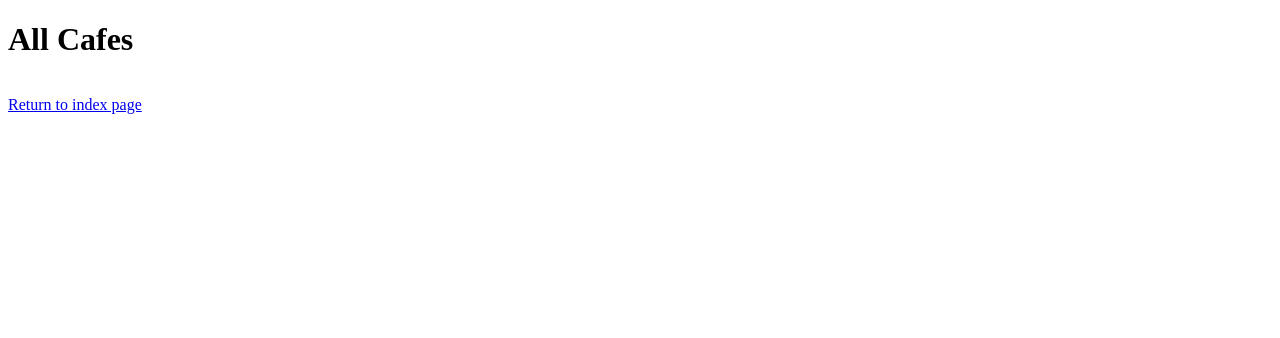
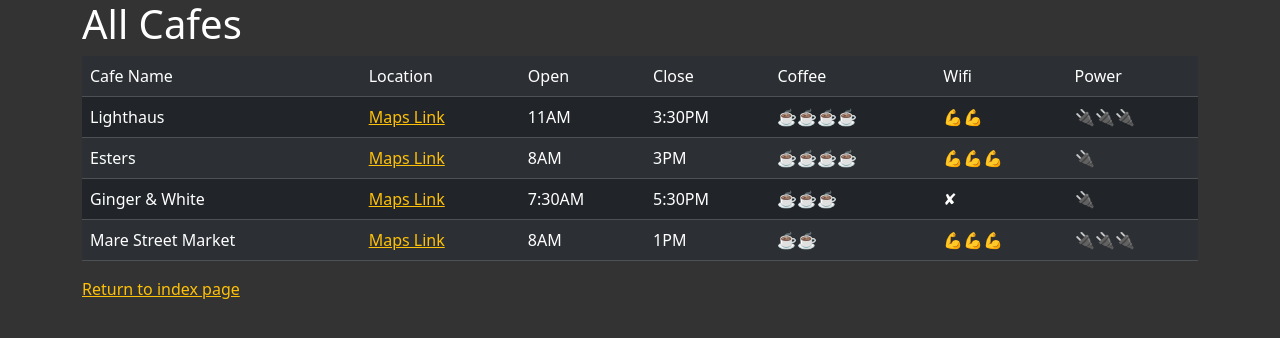
Before and after one commit to CJR85/coffee_and_wifi, a Flask app: page /cafes in a window 1280 px wide. Shown: the top 338 px of the page. Run offline with Flask 3, Linux system fonts and the light colour scheme; some libraries are stand-ins or nearby versions.

Commit message:
Coffee & Wifi

```diff
--- a/main.py
+++ b/main.py
@@ -1,8 +1,8 @@
-from flask import Flask, render_template
+from flask import Flask, render_template, redirect, url_for
 from flask_bootstrap import Bootstrap5
 from flask_wtf import FlaskForm
-from wtforms import StringField, SubmitField
-from wtforms.validators import DataRequired
+from wtforms import StringField, SubmitField, SelectField
+from wtforms.validators import DataRequired, URL
 import csv
 
 app = Flask(__name__)
@@ -12,14 +12,22 @@ Bootstrap5(app)
 
 class CafeForm(FlaskForm):
     cafe = StringField('Cafe name', validators=[DataRequired()])
-    submit = SubmitField('Submit')
-
-# Exercise:
+    # Exercise:
 # add: Location URL, open time, closing time, coffee rating, wifi rating, power outlet rating fields
 # make coffee/wifi/power a select element with choice of 0 to 5.
 #e.g. You could use emojis ☕️/💪/✘/🔌
 # make all fields required except submit
 # use a validator to check that the URL field has a URL entered.
+    location = StringField("Cafe Location on Google Maps (URL)", validators=[DataRequired(), URL()])
+    open = StringField("Opening Time e.g. 8AM", validators=[DataRequired()])
+    close = StringField("Closing Time e.g. 5:30PM", validators=[DataRequired()])
+    coffee_rating = SelectField("Coffee Rating", choices=["☕️", "☕☕", "☕☕☕", "☕☕☕☕", "☕☕☕☕☕"], validators=[DataRequired()])
+    wifi_rating = SelectField("Wifi Strength Rating", choices=["✘", "💪", "💪💪", "💪💪💪", "💪💪💪💪", "💪💪💪💪💪"], validators=[DataRequired()])
+    power_rating = SelectField("Power Socket Availability", choices=["✘", "🔌", "🔌🔌", "🔌🔌🔌", "🔌🔌🔌🔌", "🔌🔌🔌🔌🔌"], validators=[DataRequired()])
+
+    submit = SubmitField('Submit')
+
+
 # ---------------------------------------------------------------------------
 
 
@@ -29,11 +37,19 @@ def home():
     return render_template("index.html")
 
 
-@app.route('/add')
+@app.route('/add', methods=['GET', 'POST'])
 def add_cafe():
     form = CafeForm()
     if form.validate_on_submit():
-        print("True")
+        with open("cafe-data.csv", mode="a") as csv_file:
+            csv_file.write(f"\n{form.cafe.data},"
+                           f"{form.location.data},"
+                           f"{form.open.data},"
+                           f"{form.close.data},"
+                           f"{form.coffee_rating.data},"
+                           f"{form.wifi_rating.data},"
+                           f"{form.power_rating.data}")
+        return redirect(url_for('cafes'))
     # Exercise:
     # Make the form write a new row into cafe-data.csv
     # with   if form.validate_on_submit()
@@ -51,4 +67,4 @@ def cafes():
 
 
 if __name__ == '__main__':
-    app.run(debug=True)
+    app.run(debug=True, port=5002)
--- a/templates/base.html
+++ b/templates/base.html
@@ -9,8 +9,12 @@
 
     {% block styles %}
     <!-- Load Bootstrap-Flask CSS here -->
-
+    {{ bootstrap.load_css() }}
     <!-- Link to the styles.css here to apply styling to all the child templates.-->
+    <link
+      rel="stylesheet"
+      href="{{ url_for('static', filename='css/styles.css') }}"
+    />
 
     {% endblock %}
     <title>{% block title %}{% endblock %}</title>
--- a/templates/cafes.html
+++ b/templates/cafes.html
@@ -1,22 +1,27 @@
-{% extends 'base.html' %}
-{% block title %}Restaurants{% endblock %}
-
-{% block content %}
+{% extends 'base.html' %} {% block title %}All Cafes{% endblock %} {% block
+content %}
 
 <div class="container">
   <div class="row">
     <div class="col-sm-12">
-
       <h1>All Cafes</h1>
 
-	  <table class="table table-dark table-striped table-hover">
-          <!-- This is where you will write the code to render a Bootstrap
+      <table class="table table-dark table-striped table-hover">
+        <!-- This is where you will write the code to render a Bootstrap
           Table that contains all the information from the
           cafe-data.csv file. -->
-  	  </table>
+        {% for row in cafes %}
+        <tr>
+          {% for item in row %} {% if item[0:4] == "http" %}
+          <td><a href="{{ item }}">Maps Link</a></td>
+          {% else %}
+          <td>{{ item }}</td>
+          {% endif %} {% endfor %}
+        </tr>
+        {% endfor %}
+      </table>
 
-      <p><a href="#">Return to index page</a></p>
-
+      <p><a href="{{ url_for('home') }}">Return to index page</a></p>
     </div>
   </div>
 </div>
```
Also changed, not shown: templates/add.html (+6 -6 lines), templates/index.html (+17 -11 lines).
